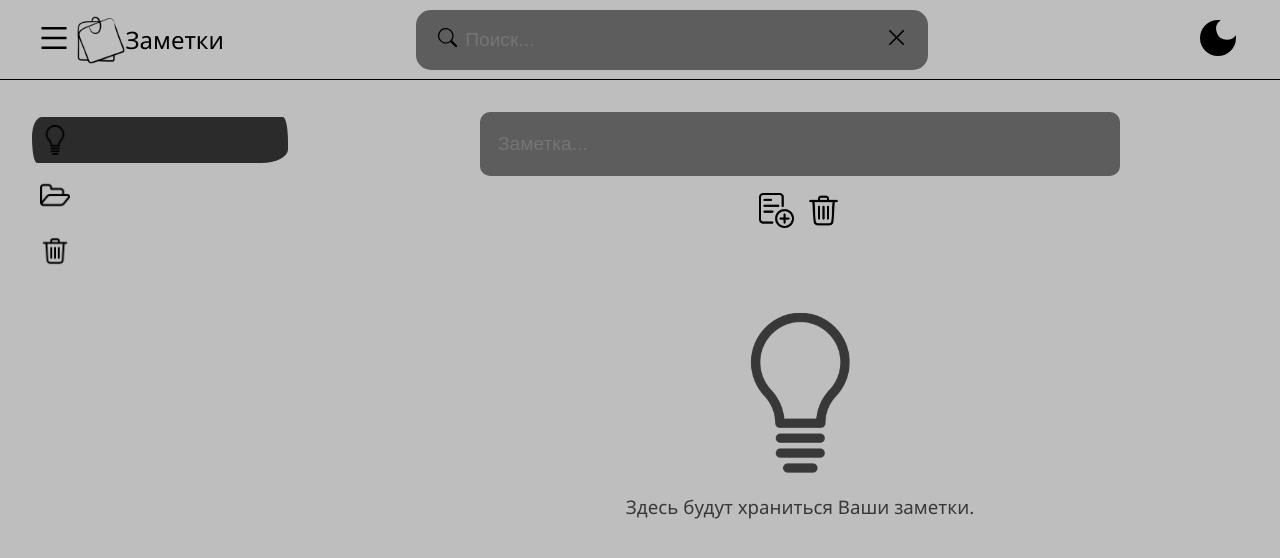
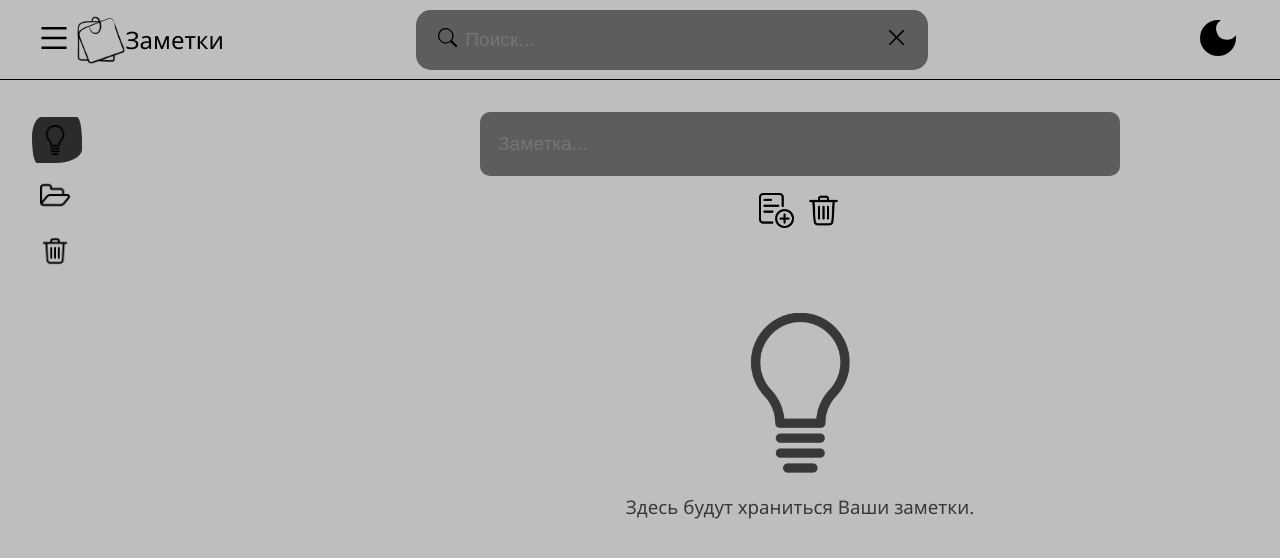
Before and after one commit to Evgenii-Buslaev/NotesAppReact, a React (Create React App) app: page / in a window 1280 px wide. Shown: the top 558 px of the page. Built offline with nearby package versions, Linux system fonts and the light colour scheme.

Commit message:
Added opened menu buttons state and its toggler

```diff
--- a/src/App.js
+++ b/src/App.js
@@ -48,6 +48,7 @@ function App() {
           setFoundList: setFoundLists,
           mode: mode,
           setMode: setMode,
+          menu: menuOpenned,
           openMenu: setMenuOpenned,
         }}
       >
--- a/src/UI/MenuButton.jsx
+++ b/src/UI/MenuButton.jsx
@@ -1,3 +1,6 @@
+import { useContext } from "react";
+import { AppContext } from "../handlers/context";
+
 import styles from "../css/UI/MenuButton.module.css";
 
 function MenuButton({
@@ -8,6 +11,7 @@ function MenuButton({
   change,
   chosenSection,
 }) {
+  const { menu } = useContext(AppContext);
   const classes = active
     ? [styles.menuButton, styles.active].join(" ")
     : styles.menuButton;
@@ -15,6 +19,7 @@ function MenuButton({
   return (
     <button
       className={classes}
+      style={menu ? { width: "50%" } : { width: 50 }}
       onClick={() => {
         change(chosenSection);
         toggleActive(id);
--- a/src/css/UI/MenuButton.module.css
+++ b/src/css/UI/MenuButton.module.css
@@ -5,6 +5,7 @@
   margin: 0.3rem 2rem;
   padding: 0.5rem 0 0.5rem 0.5rem;
   border-radius: 10px 5px 2em / 20px 25px 30%;
+  width: 15vw;
 }
 
 .menuButton:hover {
```
